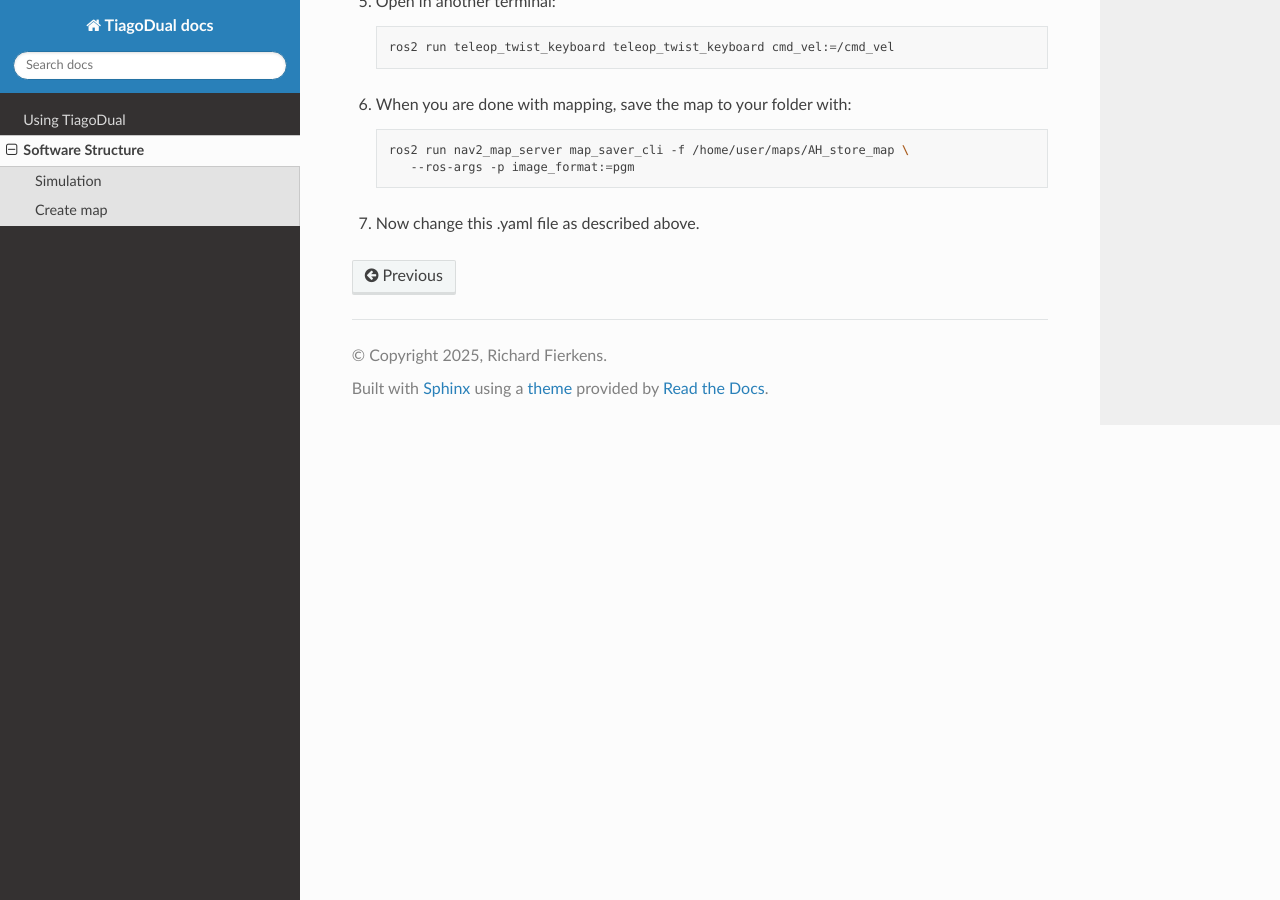
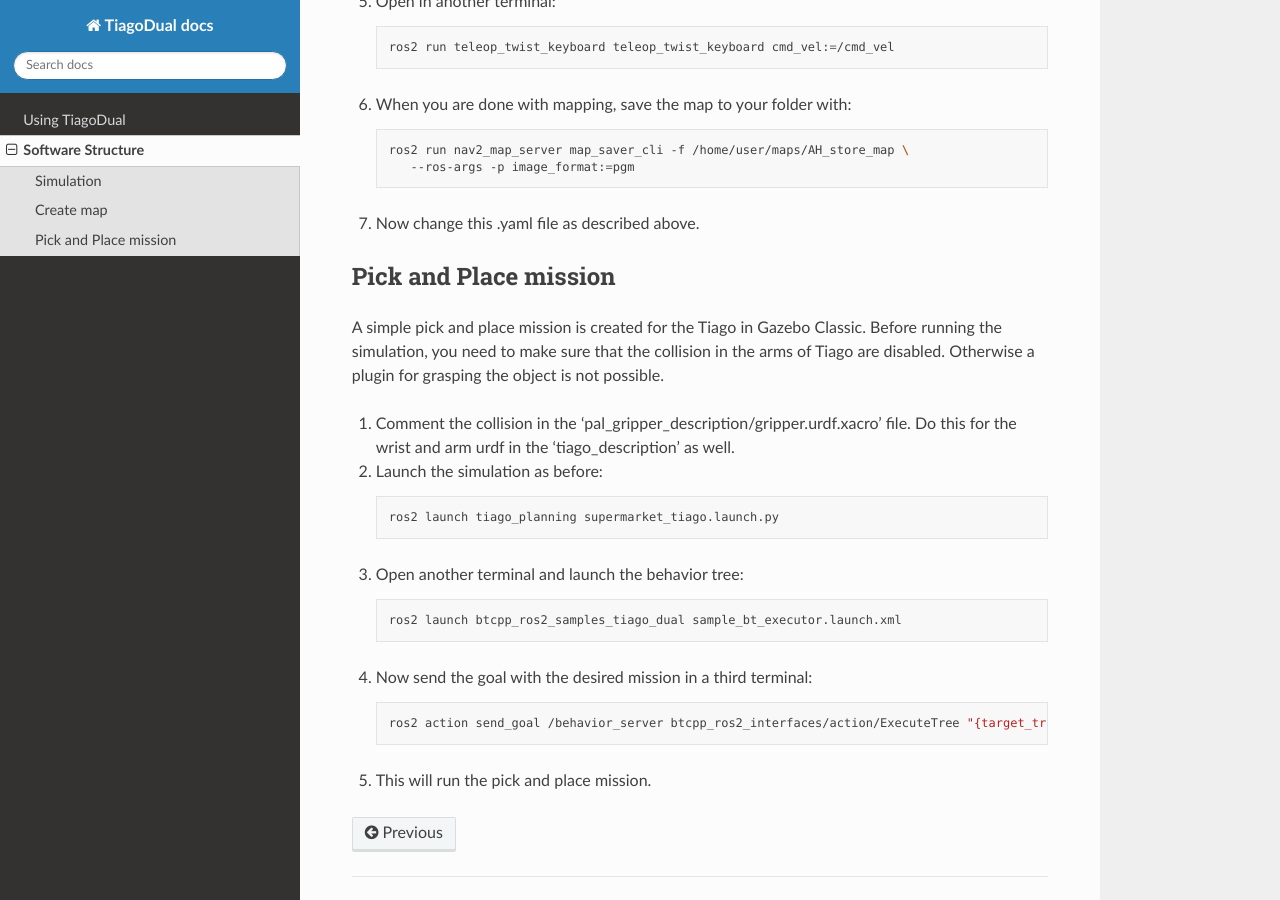
Before and after one commit to RichardFierkens/docs_tiago_dual, a Sphinx documentation site: the page built from docs/source/software.rst, in a window 1280 px wide and 900 px high, scrolled down 1928 px. Built offline with Sphinx 7.4.7 and the Read the Docs theme 3.1.0, drawn with Linux system fonts in a browser that asks for light colours; pages that are not in the unit, such as notebooks, are missing from menus.

Commit message:
Adding the pick and place mission

```diff
--- a/docs/source/software.rst
+++ b/docs/source/software.rst
@@ -85,3 +85,29 @@ For now (28 October 2025), there are two maps created with SLAM. If you want to
          --ros-args -p image_format:=pgm
 
 7. Now change this .yaml file as described above.
+
+Pick and Place mission
+----------------------
+
+A simple pick and place mission is created for the Tiago in Gazebo Classic. Before running the simulation, you need to make sure that the collision in the arms of Tiago are disabled. Otherwise a plugin for grasping the object is not possible.
+
+1. Comment the collision in the 'pal_gripper_description/gripper.urdf.xacro' file. Do this for the wrist and arm urdf in the 'tiago_description' as well.
+2. Launch the simulation as before:
+
+   .. code-block:: bash
+
+      ros2 launch tiago_planning supermarket_tiago.launch.py
+
+3. Open another terminal and launch the behavior tree:
+
+   .. code-block:: bash
+
+      ros2 launch btcpp_ros2_samples_tiago_dual sample_bt_executor.launch.xml
+
+4. Now send the goal with the desired mission in a third terminal:
+
+   .. code-block:: bash
+
+      ros2 action send_goal /behavior_server btcpp_ros2_interfaces/action/ExecuteTree "{target_tree: PickPlaceMission}"
+
+5. This will run the pick and place mission.
```
